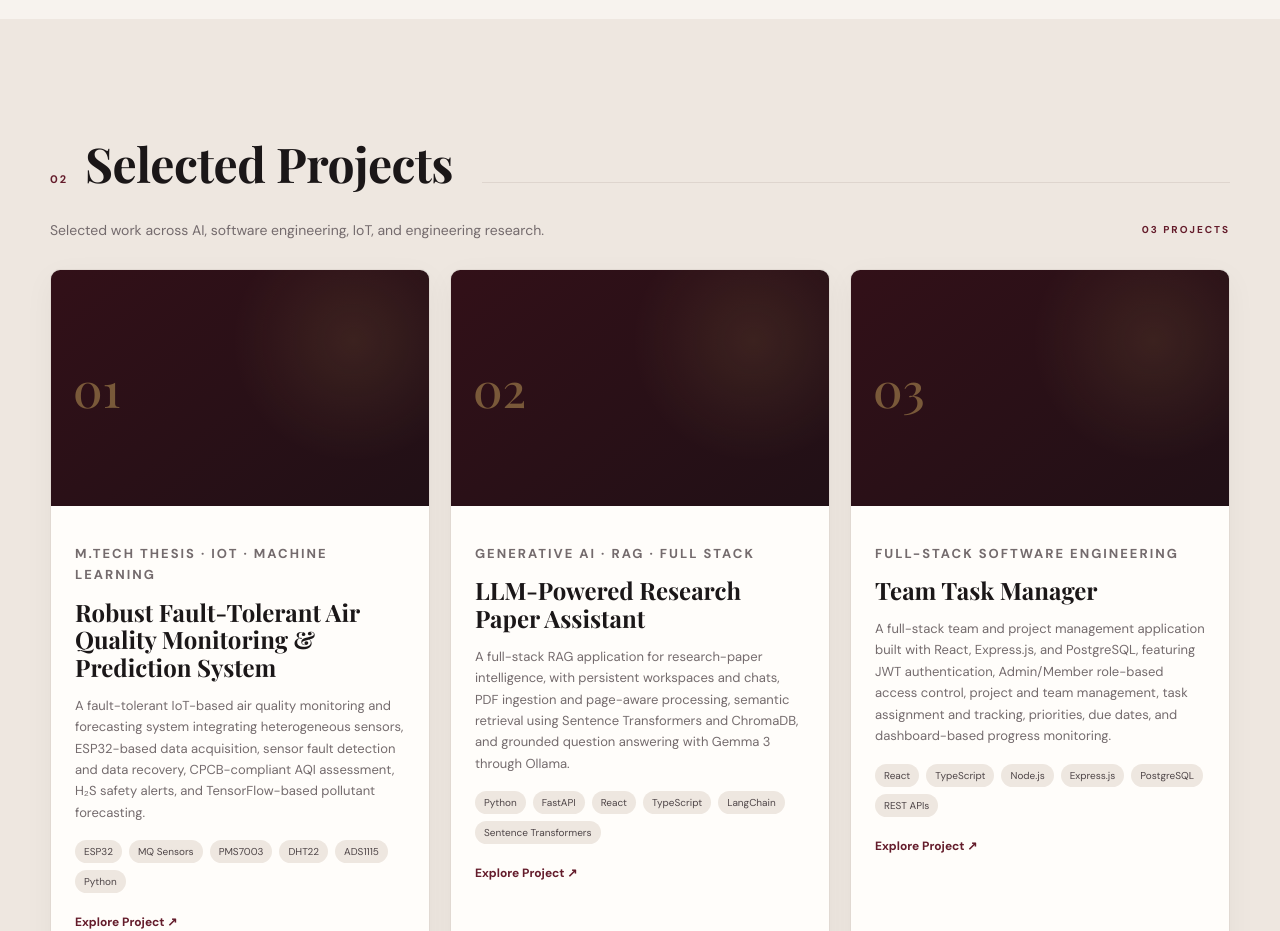
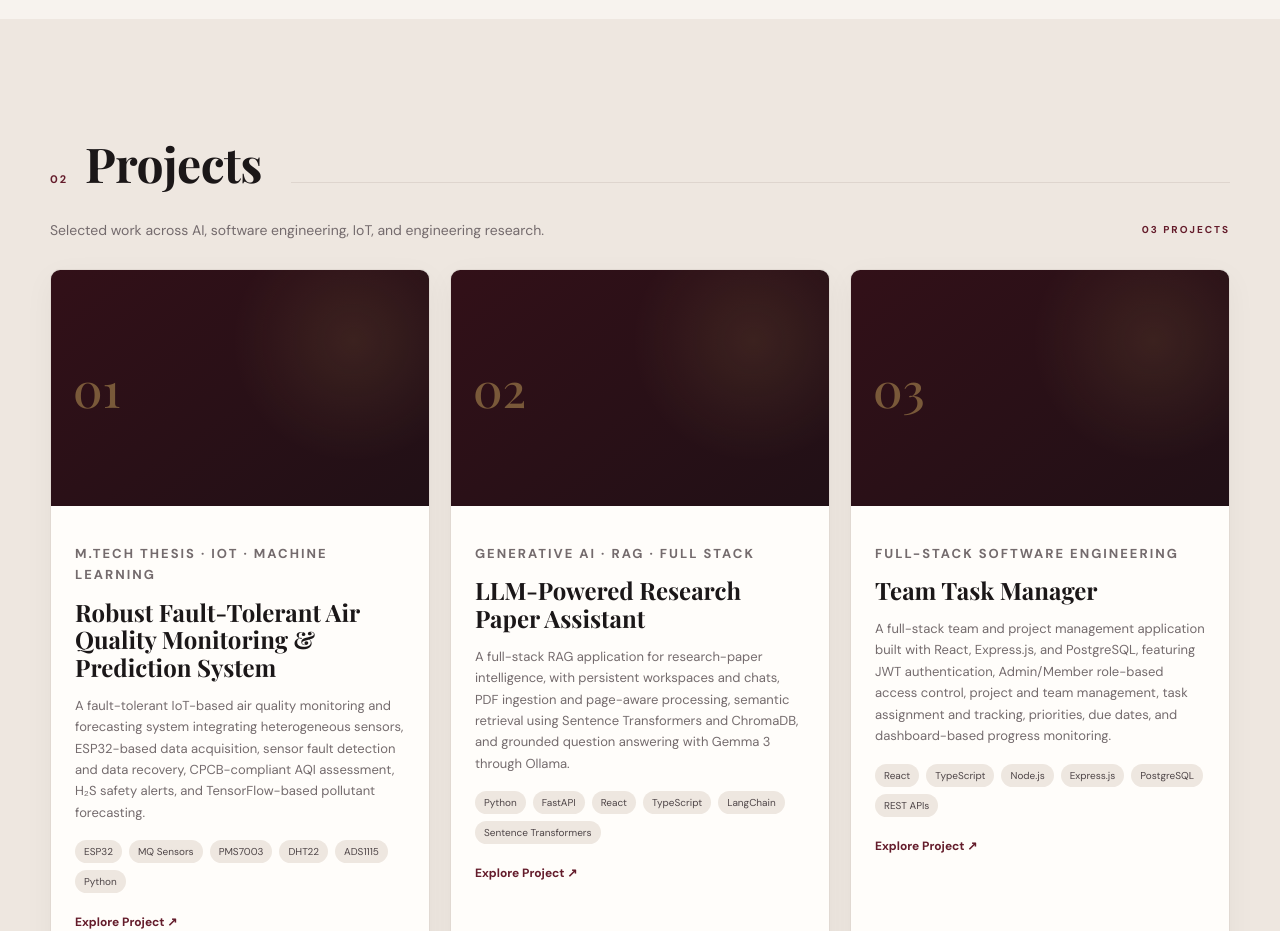
Before and after one commit to Sunny1112003/Prajna-Portfolio, a React (Vite) app: page / in a window 1280 px wide. Shown: the part 1800-2731 px from the top of the page. Built offline with nearby package versions, Linux system fonts and the light colour scheme.

Commit message:
Rename projects section

```diff
--- a/src/main.tsx
+++ b/src/main.tsx
@@ -114,7 +114,7 @@ function App() {
         {hasProjects && (
           <section id="projects" className="section section-soft">
             <div className="container">
-              <SectionHeading number="02" title="Selected Projects" />
+              <SectionHeading number="02" title="Projects" />
               <div className="section-intro">
                 <p>Selected work across AI, software engineering, IoT, and engineering research.</p>
                 <span>{projects.length.toString().padStart(2, '0')} projects</span>
```
